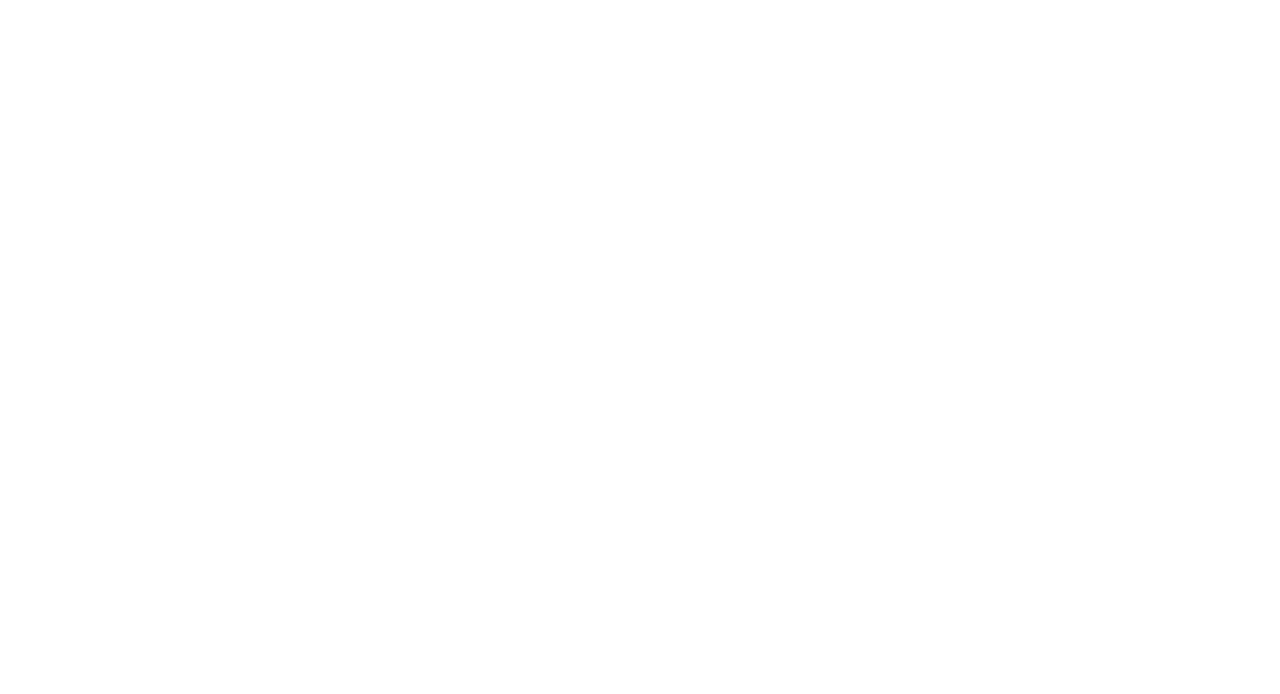
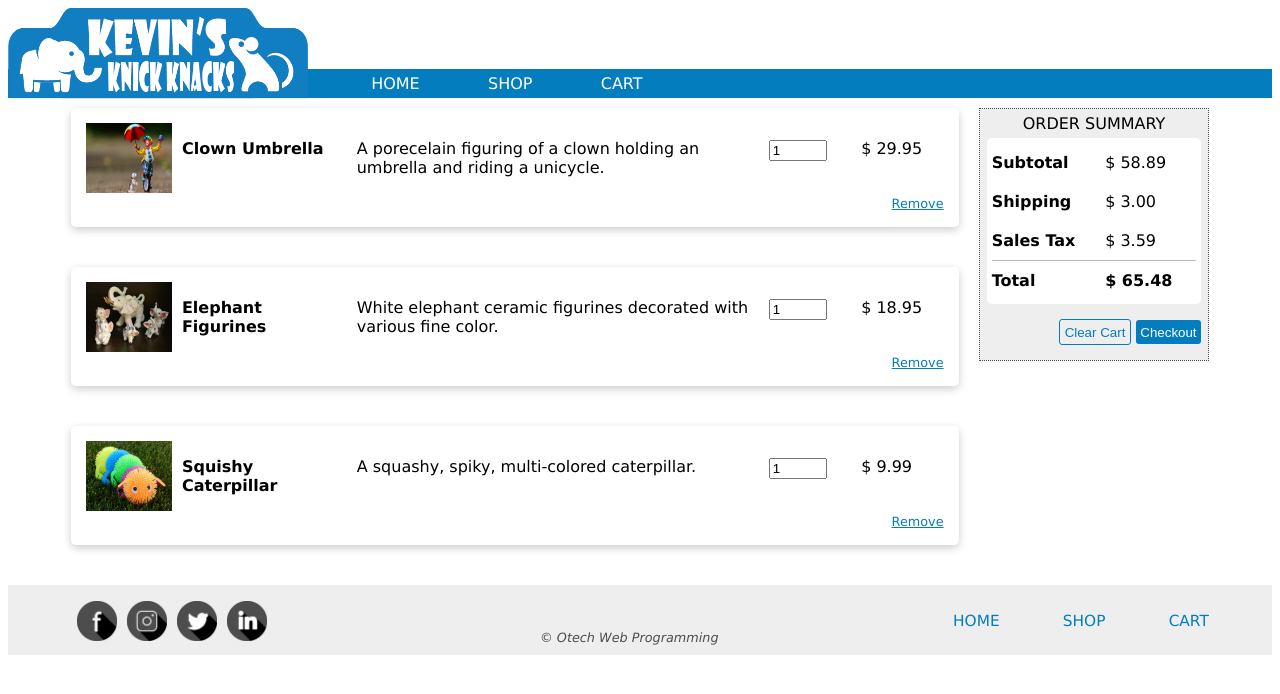
Before and after one commit to schotech/ShoppingExperience, a plain HTML site: page cart.html in a window 1280 px wide. Drawn offline with Linux system fonts and the light colour scheme.

Commit message:
5-3 resubmit

```diff
--- a/cart.html
+++ b/cart.html
@@ -0,0 +1,165 @@
+<!DOCTYPE html>
+<html lang="en">
+<head>
+    <meta charset="UTF-8">
+    <meta http-equiv="X-UA-Compatible" content="IE=edge">
+    <meta name="viewport" content="width=device-width, initial-scale=1.0">
+    <title>Cart - Kevin's Knick Knacks</title>
+    <link rel="stylesheet" href="style.css">
+</head>
+<body>
+    <header>
+        <a href="index.html">
+            <img src="images/KevinsKnickKnacksLogo_037DBE.png" alt="logo">
+        </a>
+        <nav>
+            <div id="links">
+                <a href="index.html">HOME</a>
+                <a href="shop.html">SHOP</a>
+                <a href="cart.html">CART</a>
+            </div>
+        </nav>
+    </header>
+    <main>
+        <aside>
+            <div id="sideBarHeading">
+                ORDER SUMMARY
+            </div>
+
+
+            <div id="sideBarContainer">
+                <div class="tableRow">
+                    <div class="tableCell">Subtotal</div>
+                    <div class="tableCell">&dollar; 58.89</div>
+                </div>
+
+                <div class="tableRow">
+                    <div class="tableCell">Shipping</div>
+                    <div class="tableCell">&dollar; 3.00</div>
+                </div>
+
+                <div class="tableRow">
+                    <div class="tableCell borderBottom">Sales Tax</div>
+                    <div class="tableCell borderBottom">&dollar; 3.59</div>
+                </div>
+
+                <div class="tableRow">
+                    <div class="tableCell">Total</div>
+                    <div class="tableCell bold">&dollar; 65.48</div>
+                </div>
+
+            </div>
+
+
+
+
+
+
+
+            <div id="cartButtons">
+                <button id="clearCartButton">
+                    Clear Cart
+                </button>
+                <button id="checkoutButton">
+                    Checkout
+                </button>
+            </div>
+        </aside>
+        <div id="mainContentContainer">
+            <div id="cartCardContainer">
+                <div class="cartCard">
+                    <div class="cartCardFlex">
+
+                        <img src="images/shop/thumbnails/ClownUmbrella_Thumb.jpg" alt="clown umbrella">
+                        <p class="cartTitle">
+                            Clown Umbrella
+                        </p>
+                        <p class="cartDescription">
+                            A porecelain figuring of a clown holding an umbrella and riding a unicycle.
+                        </p>
+                        <div class="cartQuantity">
+                            <input type="number" value="1" min="1" max="5">
+                        </div>
+                        <p class="cartPrice">
+                            &dollar; 29.95
+                        </p>
+                    </div>
+
+                    <p class="textAlignRight removeMargins">
+                        <a class="removeLink" href="#">
+                            Remove
+                        </a>
+                    </p>
+                </div>
+
+
+
+                <div class="cartCard">
+                    <div class="cartCardFlex">
+
+                        <img src="images/shop/thumbnails/ElephantFigurines_Thumb.jpg" alt="elephant figurine">
+                        <p class="cartTitle">
+                            Elephant Figurines
+                        </p>
+                        <p class="cartDescription">
+                            White elephant ceramic figurines decorated with various fine color.
+                        </p>
+                        <div class="cartQuantity">
+                            <input type="number" value="1" min="1" max="5">
+                        </div>
+                        <p class="cartPrice">
+                            &dollar; 18.95
+                        </p>
+                    </div>
+                    <p class="textAlignRight removeMargins">
+                        <a class="removeLink" href="#">
+                            Remove
+                        </a>
+                    </p>
+                    </div>
+
+                <div class="cartCard">
+                    <div class="cartCardFlex">
+
+                        <img src="images/shop/thumbnails/SquishyCaterpillar_Thumb.jpg" alt="squishy caterpillar">
+                        <p class="cartTitle">
+                            Squishy Caterpillar
+                        </p>
+                        <p class="cartDescription">
+                            A squashy, spiky, multi-colored caterpillar.
+                        </p>
+                        <div class="cartQuantity">
+                            <input type="number" value="1" min="1" max="5">
+                        </div>
+                        <p class="cartPrice">
+                            &dollar; 9.99
+                        </p>
+                    </div>
+                        <p class="textAlignRight removeMargins">
+                            <a class="removeLink" href="#">
+                                Remove
+                            </a>
+                        </p>
+                    </div>
+
+                </div>
+        </div>
+    </main>
+    <footer>
+        <div id="socialMediaLinks">
+            <a href="#"><img src="images/facebook.png" alt="facebook"></a>
+            <a href="#"><img src="images/instagram.png" alt="instagram"></a>
+            <a href="#"><img src="images/twitter.png" alt="twitter"></a>
+            <a href="#"><img src="images/linkedin.png" alt="linkedin"></a>
+        </div>
+        <div id="footerNav">
+            <a href="cart.html">CART</a>
+            <a href="shop.html">SHOP</a>
+            <a href="index.html">HOME</a>
+        </div>
+        <div id="copyright">
+            &copy; Otech Web Programming
+        </div>
+    </footer>
+</body>
+</html>
--- a/style.css
+++ b/style.css
@@ -20,7 +20,7 @@ nav a {
     text-decoration: none;
     padding-left: 5%;
 }
-a:hover {
+nav a:hover {
     color: #111111;
 }
 main {
@@ -121,7 +121,7 @@ footer {
     padding-left: 0px;
     padding-right: 0px;
 }
-:first-child, .tableCell {
+.tableCell:first-child {
     font-weight: bold;
 }
 #cartButtons {
@@ -145,7 +145,7 @@ footer {
     color: #037dbe;
 }
 .borderBottom {
-    border: 1px solid #bbbbbb;
+    border-bottom: 1px solid #bbbbbb;
 }
 .removeLink {
     text-align: right;
@@ -165,10 +165,10 @@ footer {
     padding: 15px;
     margin-bottom: 40px;
 }
-card:hover {
+.card:hover {
     box-shadow: 0 8px 16px 0 rgba(0, 0, 0, 0.2);
 }
-card img {
+.card img {
     border-radius: 20px;
     width: 100%;
     height: 50%;
@@ -188,3 +188,46 @@ card img {
     border-radius: 3px;
     cursor: pointer;
 }
+.cartCard {
+    box-shadow: 0 3px 8px 0 rgba(0, 0, 0, 0.2);
+    transition: 0.3s;
+    border-radius: 5px;
+    padding: 15px;
+    margin-bottom: 40px;
+}
+.cartCard:hover {
+    box-shadow: 0 6px 10px 0 rgba(0, 0, 0, 0.2);
+}
+.cartCardFlex {
+    display: flex;
+}
+.cartCard img {
+    width: 10%;
+    flex: 10%;
+}
+.cartTitle {
+    flex: 20%;
+    font-weight: bold;
+    padding-left: 10px;
+}
+.cartDescription {
+    flex: 50%;
+    padding-left: 10px;
+}
+.cartQuantity {
+    flex: 10%;
+}
+.cartQuantity input {
+    margin-top: 17px;
+    width: 50px;
+}
+.cartPrice {
+    flex: 10%;
+    padding-left: 10px;
+}
+.removeMargins {
+    margin: 0px;
+}
+.textAlignRight {
+    text-align: right;
+}
```
Also changed, not shown: index.html (+6 -10 lines), shop.html (+55 -101 lines).
